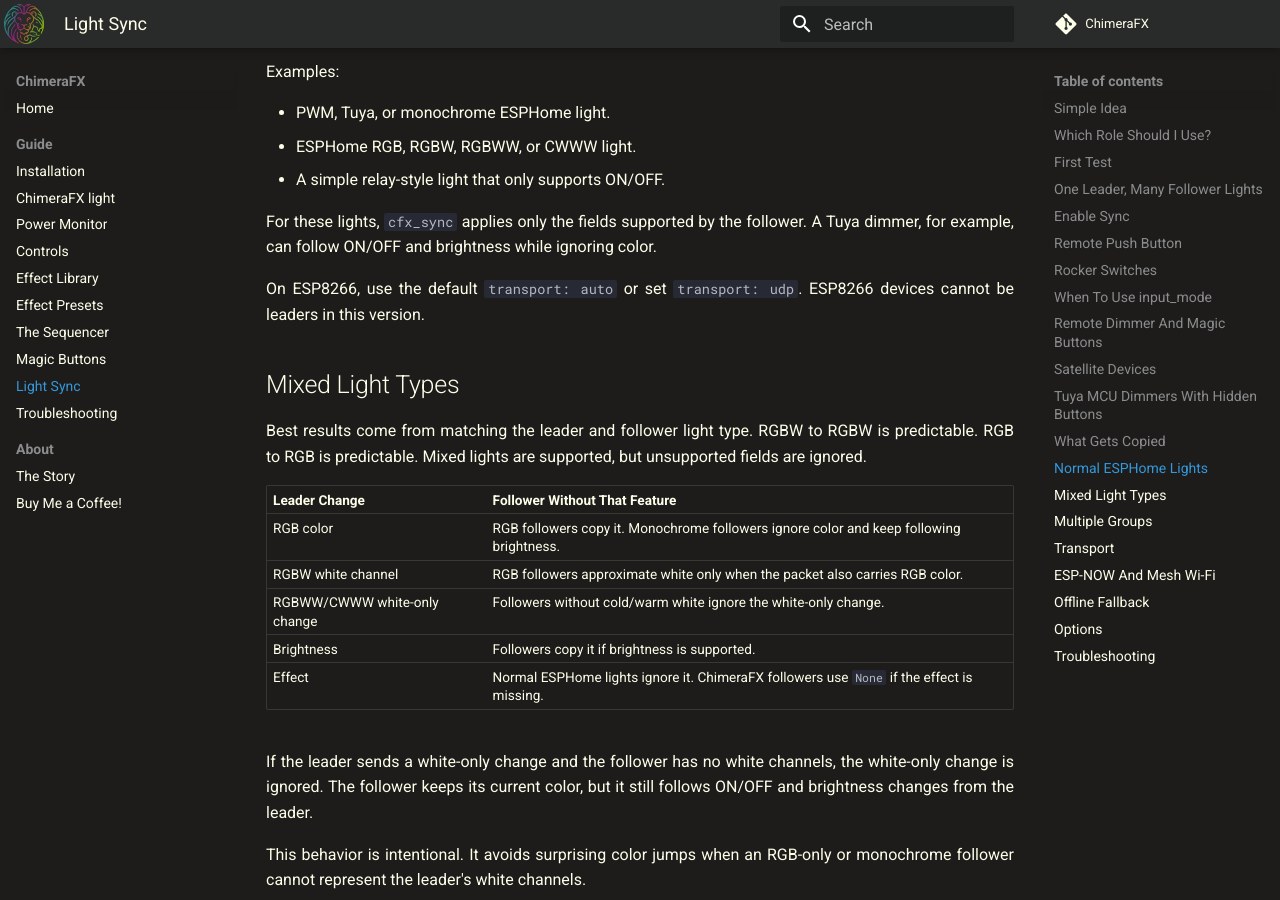
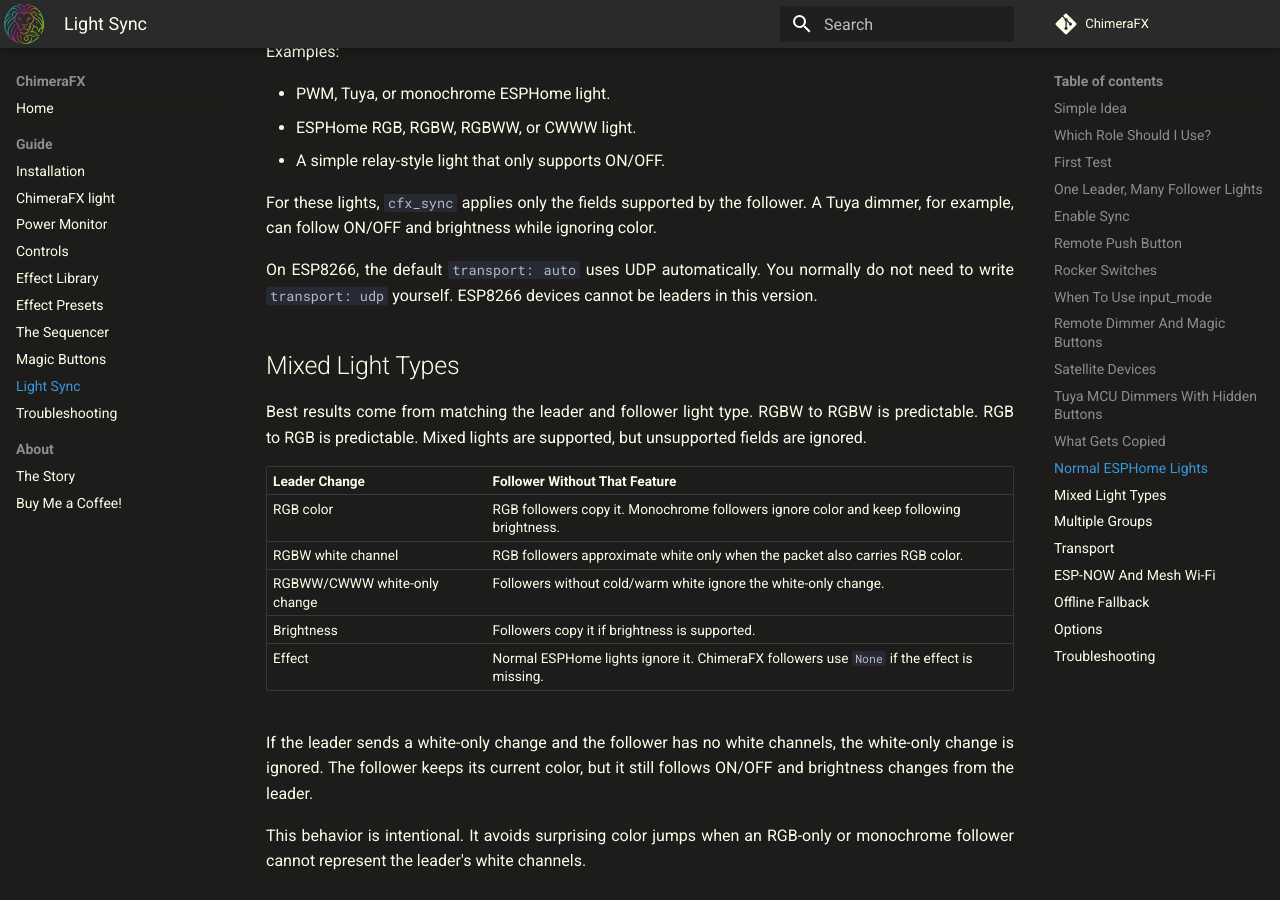
Before and after one commit to effelle/ChimeraFX, an MkDocs documentation site: the page built from docs/cfx_sync.md, in a window 1280 px wide and 900 px high, scrolled down 8918 px. Built offline with MkDocs 1.6.1 and Material for MkDocs 9.7.7, drawn with Linux system fonts in a browser that asks for light colours; comment, search, counter and statistics services are not loaded.

Commit message:
Simplify ESP8266 cfx_sync transport docs

```diff
--- a/docs/cfx_sync.md
+++ b/docs/cfx_sync.md
@@ -390,7 +389,7 @@
 
 For these lights, `cfx_sync` applies only the fields supported by the follower. A Tuya dimmer, for example, can follow ON/OFF and brightness while ignoring color.
 
-On ESP8266, use the default `transport: auto` or set `transport: udp`. ESP8266 devices cannot be leaders in this version.
+On ESP8266, the default `transport: auto` uses UDP automatically. You normally do not need to write `transport: udp` yourself. ESP8266 devices cannot be leaders in this version.
 
 ## Mixed Light Types
 
```
Also changed, not shown: other parts of docs/cfx_sync.md (+0 -1 lines), 1 other file.
